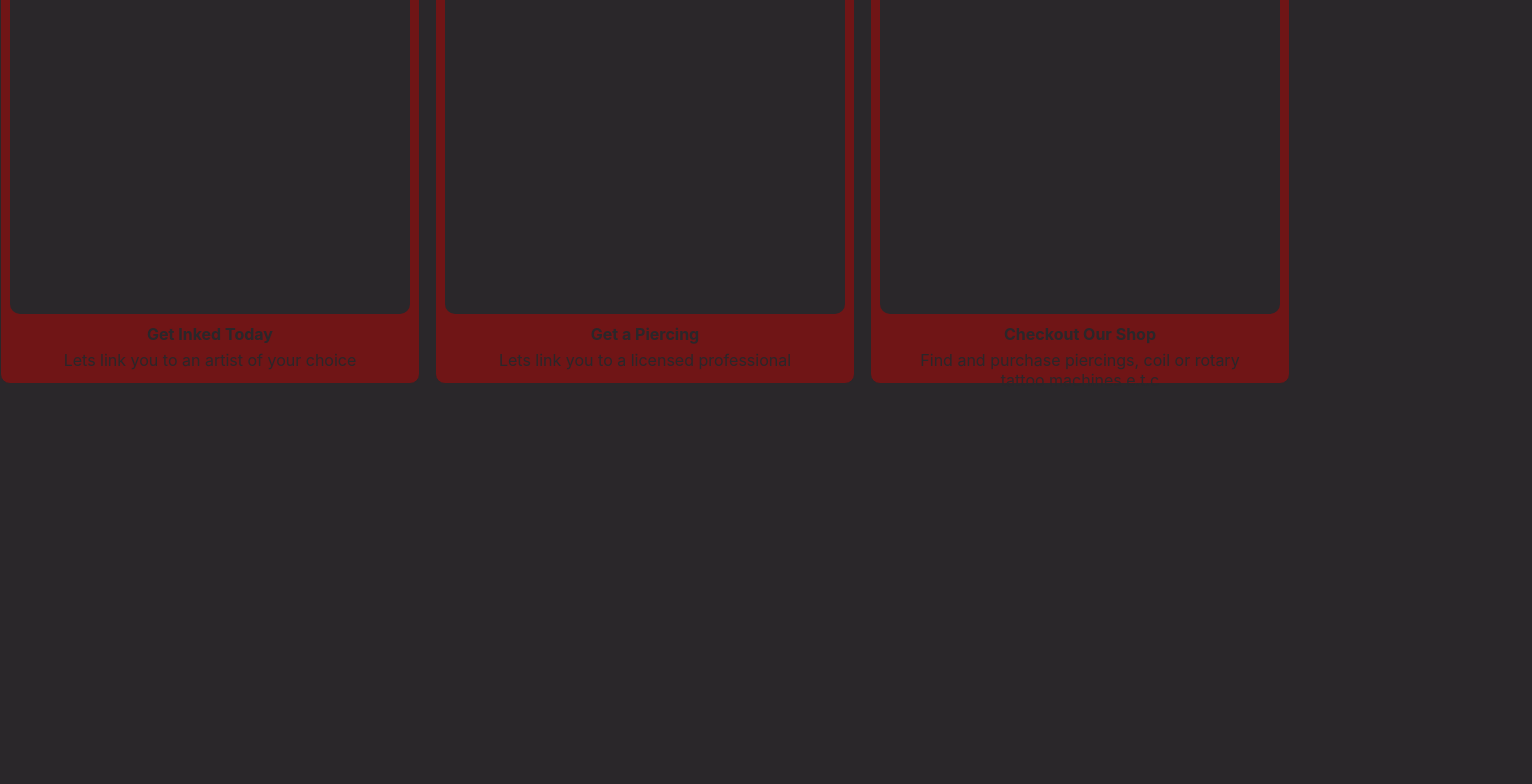
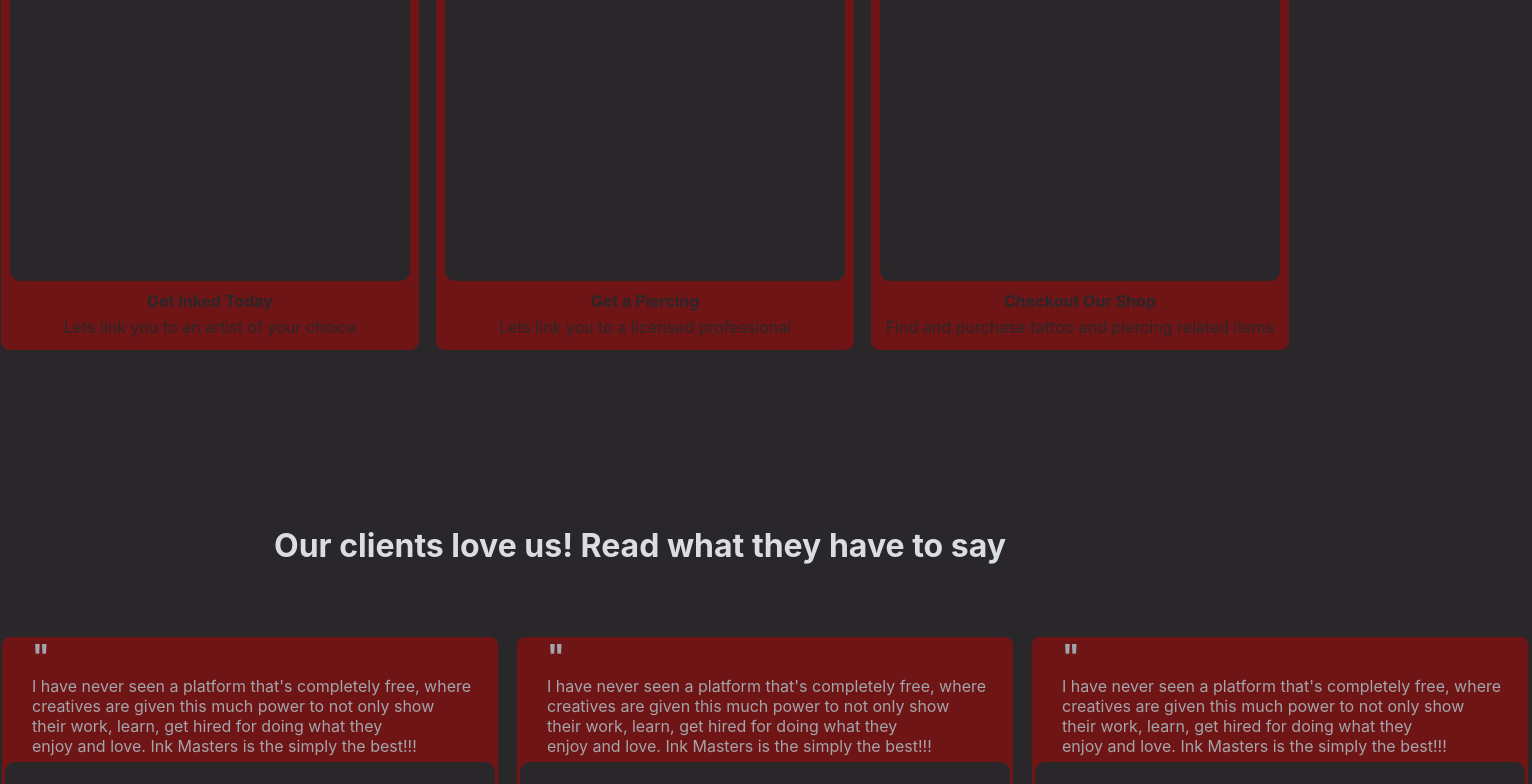
Before and after one commit to omaomach/myBarber-frontend, a React (Create React App) app: page / in a window 1280 px wide. Shown: the part 2016-2800 px from the top of the page, 1532 px wide, since content can reach past the window. Before the commit the page ends 2406 px from the top, so only its background shows below. Built offline with nearby package versions, Linux system fonts and the light colour scheme.

Commit message:
feat: added user reviews section to landing page

```diff
--- a/src/components/Landing.js
+++ b/src/components/Landing.js
@@ -62,9 +62,50 @@
 
                         </div>
                         <p id="holder-4-p">Checkout Our Shop</p>
-                        <p id="holder-4-ink">Find and purchase piercings, coil or rotary <br/>
-                        tattoo machines e.t.c</p>
+                        <p id="holder-4-ink">Find and purchase tattoo and piercing related items</p>
                     </div>
+                </div>
+                <p id="client-reviews-text">Our clients love us! Read what they have to say</p>
+                <div className="holder-5-reviews">
+                    <div className="reviews-card">
+                        <div className="reviews-text">
+                            <h1 id="reviews-comma">"</h1>
+                            <p id="reviews-p-text">I have never seen a platform that's completely free, where <br />
+                            creatives are given this much power to not only show <br />
+                            their work, learn, get hired for doing what they <br />
+                            enjoy and love. Ink Masters is the simply the best!!!</p>
+                        </div>
+                        <div className="user-info-review">
+
+                        </div>
+                    </div>
+
+                    <div className="reviews-card" id="reviews-card-2">
+                        <div className="reviews-text">
+                            <h1 id="reviews-comma">"</h1>
+                            <p id="reviews-p-text">I have never seen a platform that's completely free, where <br />
+                            creatives are given this much power to not only show <br />
+                            their work, learn, get hired for doing what they <br />
+                            enjoy and love. Ink Masters is the simply the best!!!</p>
+                        </div>
+                        <div className="user-info-review">
+
+                        </div>
+                    </div>
+
+                    <div className="reviews-card" id="reviews-card-3">
+                        <div className="reviews-text">
+                            <h1 id="reviews-comma">"</h1>
+                            <p id="reviews-p-text">I have never seen a platform that's completely free, where <br />
+                            creatives are given this much power to not only show <br />
+                            their work, learn, get hired for doing what they <br />
+                            enjoy and love. Ink Masters is the simply the best!!!</p>
+                        </div>
+                        <div className="user-info-review">
+
+                        </div>
+                    </div>
+
                 </div>
 
             </div>
--- a/src/styles/landing.css
+++ b/src/styles/landing.css
@@ -15,12 +15,11 @@
     color: var(--textColor);
     padding-top: 1.4rem;
     font-size: xx-large;
+    font-weight: bold;
 }
 
 #holder-1-p {
     color: var(--secondaryTextColor);
-    padding-top: 0.7rem;
-    font-size: larger;
 }
 
 .get-started {
@@ -32,13 +31,13 @@
     cursor: pointer;
     border-radius: 12px;
     color: var(--textColor);
+    font-weight: bold;
 }
 
 .holder {
     background-color: var(--mainColor);
     width: 700px;
     border-radius: 10px;
-    height: 100px;
     margin-top: 100px;
     margin-left: auto;
     margin-right: auto;
@@ -48,8 +47,7 @@
     background-color: var(--mainColor);
     width: 750px;
     border-radius: 10px;
-    height: 70px;
-    margin-top: 25px;
+    margin-top: 22px;
     margin-left: auto;
     margin-right: auto;
 }
@@ -97,6 +95,7 @@
     cursor: pointer;
     border-radius: 12px;
     color: var(--textColor);
+    font-weight: bold;
 }
 
 #left-clients-holder-p {
@@ -143,6 +142,7 @@
     cursor: pointer;
     border-radius: 12px;
     color: var(--textColor);
+    font-weight: bold;
 }
 
 #right-artists-holder-p {
@@ -209,8 +209,6 @@
     margin-left: 15px;
 }
 
-
-
 .access-shop-today {
     background-color: var(--secondaryColor);
     width: 420px;
@@ -219,3 +217,62 @@
     border: 1px solid var(--mainColor);
     margin-left: 15px;
 }
+
+#client-reviews-text {
+    color: var(--textColor);
+    margin-top: 175px;
+    font-size: xx-large;
+    font-weight: bold;
+}
+
+.holder-5-reviews {
+    width: 1500px;
+    background-color: var(--mainColor);
+    margin-left: auto;
+    margin-right: auto;
+    text-align: left;
+    color: var(--secondaryTextColor);
+    margin-top: 70px;
+    border-radius: 10px;
+    display: flex;
+    flex-direction: row;
+}
+
+.reviews-card {
+    width: 500px;
+    border: 2px solid var(--mainColor);
+    border-radius: 10px;
+    background-color: var(--secondaryColor);
+}
+
+.reviews-text {
+    width: 500px;
+    border-radius: 10px;
+}
+
+#reviews-comma {
+    margin-left: 30px;
+}
+
+#reviews-p-text {
+    margin-left: 30px;
+}
+
+.user-info-review {
+    width: 490px;
+    height: 75px;
+    background-color: #2A272A;
+    margin-left: auto;
+    margin-right: auto;
+    border-radius: 10px;
+    margin-top: 6px;
+    margin-bottom: 6px;
+}
+
+#reviews-card-2 {
+    margin-left: 15px;
+}
+
+#reviews-card-3 {
+    margin-left: 15px;
+}
```
